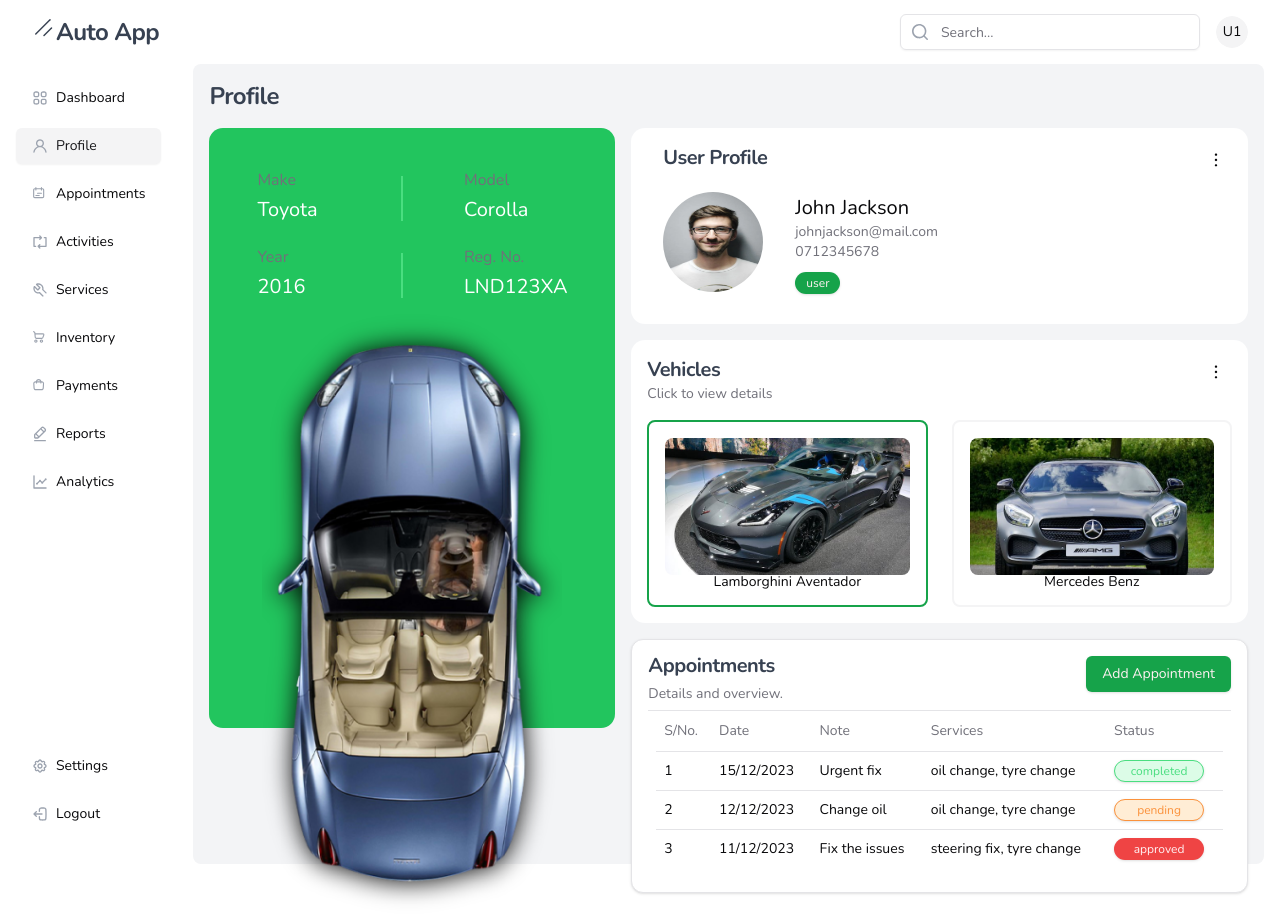
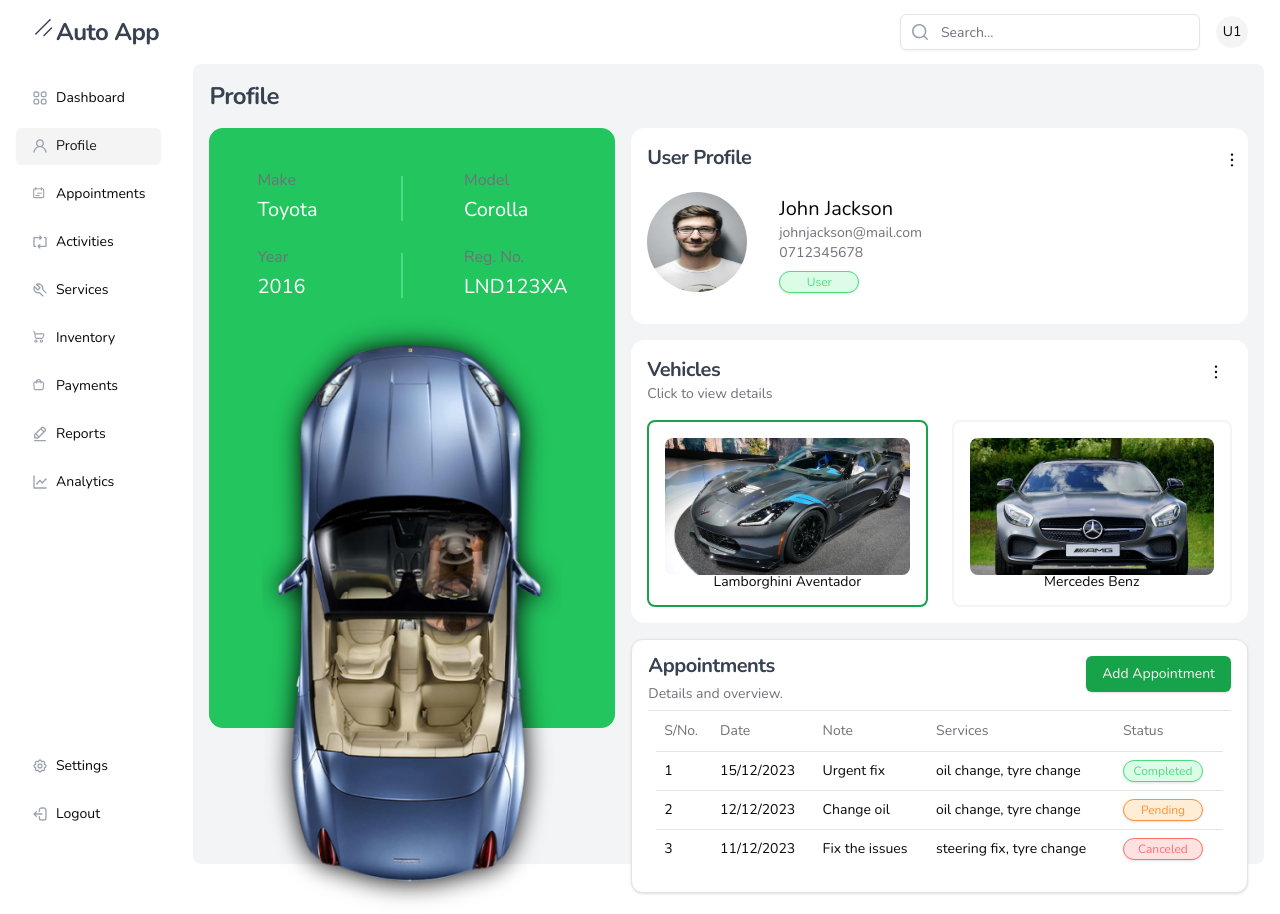
Before and after one commit to CeeJayyy007/auto-app-frontend, a React (Vite) app: page /profile in a window 1280 px wide. Built offline with nearby package versions, Linux system fonts and the light colour scheme; sample sign-in values are in the browser's storage.

Commit message:
feat: implement coloured badge component

```diff
--- a/src/components/activities/column.jsx
+++ b/src/components/activities/column.jsx
@@ -5,6 +5,7 @@ import { services, inventories, statuses, vehicles } from './data';
 import { DataTableColumnHeader } from '../dataTable/dataTableColumnHeader';
 import { commaSeparatedArray, statusColor } from '@/utils/helpers';
 import { ActivitiesDataTableRowActions } from './ActivitiesDataTableRowActions';
+import ColouredBadge from '../badge/ColouredBadge';
 
 export const columns = [
   {
@@ -170,13 +171,7 @@ export const columns = [
       return (
         <div className="flex items-center">
           <span>
-            <Badge
-              className={`w-[90px] flex justify-center px-1 font-normal rounded-full ${statusColor(
-                status.value
-              )}`}
-            >
-              {status.label}
-            </Badge>
+            <ColouredBadge status={status} colorFn={statusColor} />
           </span>
         </div>
       );
--- a/src/components/appointment/AppointmentCard.jsx
+++ b/src/components/appointment/AppointmentCard.jsx
@@ -17,6 +17,7 @@ import {
 import { Badge } from '@/components/ui/badge';
 import { commaSeparatedArray, statusColor } from '@/utils/helpers';
 import { Button } from '@/components/ui/button';
+import ColouredBadge from '../badge/ColouredBadge';
 
 const appointmentData = [
   {
@@ -24,21 +25,21 @@ const appointmentData = [
     date: '15/12/2023',
     note: 'Urgent fix',
     services: ['oil change', 'tyre change'],
-    status: 'completed'
+    status: { value: 'completed', label: 'Completed' }
   },
   {
     id: 2,
     date: '12/12/2023',
     note: 'Change oil',
     services: ['oil change', 'tyre change'],
-    status: 'pending'
+    status: { value: 'pending', label: 'Pending' }
   },
   {
     id: 3,
     date: '11/12/2023',
     note: 'Fix the issues',
     services: ['steering fix', 'tyre change'],
-    status: 'approved'
+    status: { value: 'canceled', label: 'Canceled' }
   }
 ];
 
@@ -77,13 +78,10 @@ const AppointmentCard = () => {
                 </TableCell>
                 <TableCell>
                   {
-                    <Badge
-                      className={`w-[90px] flex justify-center px-1 font-normal rounded-full ${statusColor(
-                        appointment.status
-                      )}`}
-                    >
-                      {appointment.status}
-                    </Badge>
+                    <ColouredBadge
+                      status={appointment.status}
+                      colorFn={statusColor}
+                    />
                   }
                 </TableCell>
               </TableRow>
--- a/src/components/appointment/column.jsx
+++ b/src/components/appointment/column.jsx
@@ -5,6 +5,7 @@ import { services, statuses, vehicles } from './data';
 import { DataTableColumnHeader } from '../dataTable/dataTableColumnHeader';
 import { commaSeparatedArray, statusColor } from '@/utils/helpers';
 import { AppointmentsDataTableRowActions } from './AppointmentsDataTableRowActions';
+import ColouredBadge from '../badge/ColouredBadge';
 
 export const columns = [
   {
@@ -133,13 +134,7 @@ export const columns = [
       return (
         <div className="flex items-center">
           <span>
-            <Badge
-              className={`w-[90px] flex justify-center px-1 font-normal rounded-full ${statusColor(
-                status.value
-              )}`}
-            >
-              {status.label}
-            </Badge>
+            <ColouredBadge status={status} colorFn={statusColor} />
           </span>
         </div>
       );
--- a/src/components/inventory/column.jsx
+++ b/src/components/inventory/column.jsx
@@ -5,6 +5,7 @@ import { statuses } from './data';
 import { DataTableColumnHeader } from '../dataTable/dataTableColumnHeader';
 import { DataTableRowActions } from '../dataTable/dataTableRowAction';
 import { inventoryStatusColor } from '@/utils/helpers';
+import ColouredBadge from '../badge/ColouredBadge';
 
 export const columns = [
   {
@@ -122,13 +123,7 @@ export const columns = [
       return (
         <div className="flex items-center">
           <span>
-            <Badge
-              className={`w-[90px] flex justify-center px-1 font-normal rounded-full ${inventoryStatusColor(
-                status.value
-              )}`}
-            >
-              {status.label}
-            </Badge>
+            <ColouredBadge status={status} colorFn={inventoryStatusColor} />
           </span>
         </div>
       );
--- a/src/components/maintenanceRecord/ItemCard.jsx
+++ b/src/components/maintenanceRecord/ItemCard.jsx
@@ -4,7 +4,7 @@ const ItemCard = ({ name, className }) => {
   return (
     <Badge
       variant="outline"
-      className={`max-w-[150px] truncate m-1 ${className}`}
+      className={`max-w-[150px] truncate m-1 rounded-full ${className}`}
     >
       {name}
     </Badge>
--- a/src/components/maintenanceRecord/RecordCombobox.jsx
+++ b/src/components/maintenanceRecord/RecordCombobox.jsx
@@ -90,7 +90,7 @@ const RecordCombobox = ({ data, name }) => {
         {Object.keys(selected).length > 0 ? (
           <ScrollArea className=" max-h-[400px]">
             {Object.entries(selected).map(([key, value]) => (
-              <ItemCard key={key} name={value} className="" />
+              <ItemCard key={key} name={value} />
             ))}
             <ScrollBar orientation="vertical" />
           </ScrollArea>
--- a/src/pages/MaintenanceRecord.jsx
+++ b/src/pages/MaintenanceRecord.jsx
@@ -136,7 +136,7 @@ const MaintenaceRecord = () => {
         </div>
         <div className="col-span-1 bg-white rounded-[14px] p-4">
           <h3 className="text-[16px] font-bold pb-0">
-            Select Servics and Items
+            Select Services and Items
           </h3>
           <p className="text-xs text-muted-foreground mb-4 mt-0">
             Pick the services and items to be used for the mantenance activity
--- a/src/pages/Profile.jsx
+++ b/src/pages/Profile.jsx
@@ -38,7 +38,7 @@ const userData = {
   username: 'johndoe001',
   email: 'johnjackson@mail.com',
   phone: '0712345678',
-  role: 'user'
+  role: 'User'
 };
 
 const userStatsData = {
@@ -101,7 +101,7 @@ const Profile = () => {
           />
         </div>
         <div className="grid col-span-3 rounded-[14px] gap-y-4">
-          <div className="col-span-3 rounded-[14px] bg-white p-4">
+          <div className="col-span-3 rounded-[14px] bg-white py-4">
             <div className="flex flex-row justify-between items-start">
               <h3 className="text-xl font-semibold mx-4 text-gray-700">
                 User Profile
@@ -125,7 +125,7 @@ const Profile = () => {
                 <p className="text-sm text-muted-foreground mt-0 mb-2">
                   {phone}
                 </p>
-                <Badge className="font-normal rounded-full bg-primary">
+                <Badge className="w-[80px] flex justify-center px-1 font-normal rounded-full bg-green-100 text-green-400 border-green-400">
                   {role}
                 </Badge>
               </div>
```
